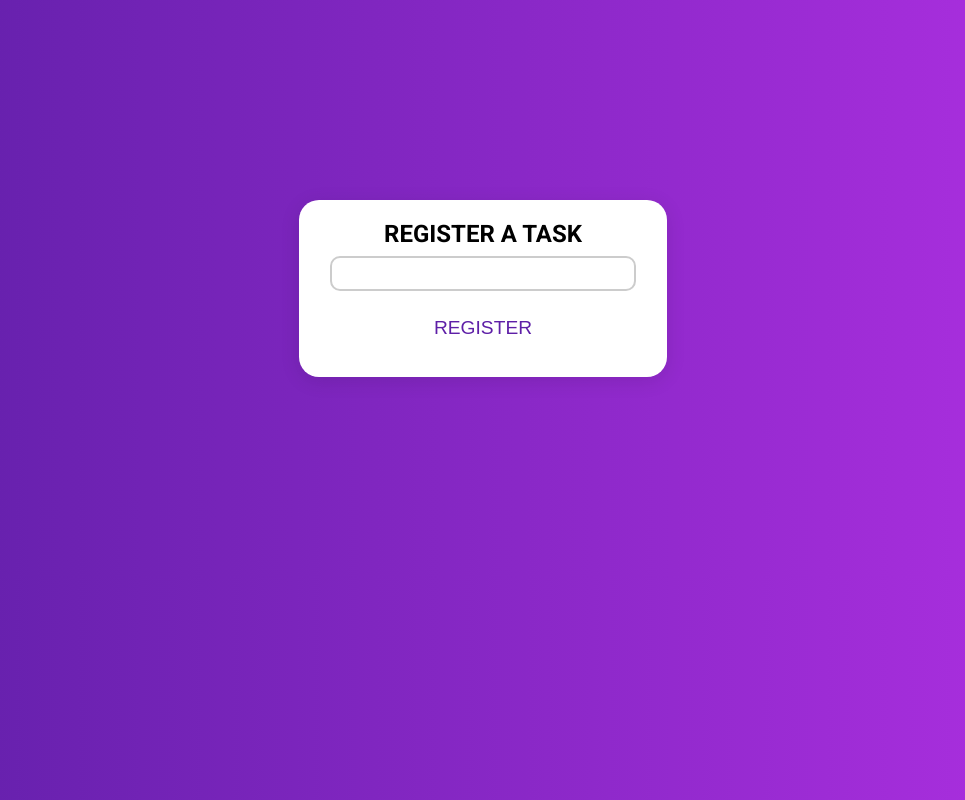
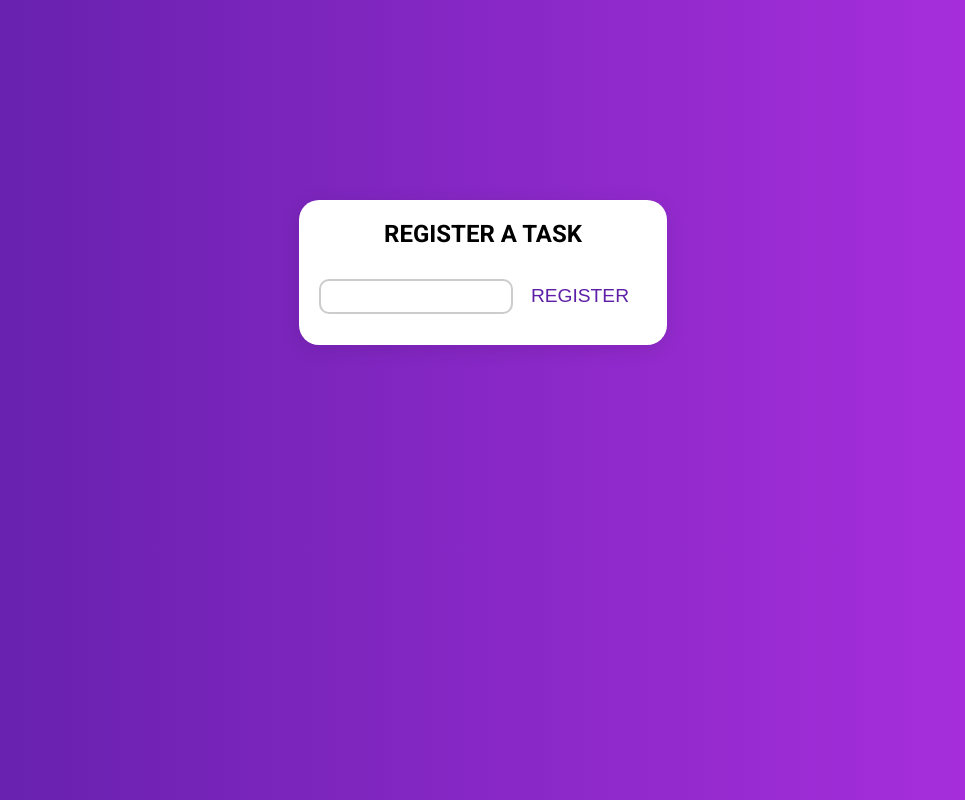
Before and after one commit to pradoscript/to-do, a website: page public/index.html in a window 1280 px wide. Shown: the whole page, without its empty margins (157-1122 px from the left). Drawn offline with Linux system fonts and the light colour scheme.

```diff
--- a/public/index.css
+++ b/public/index.css
@@ -22,29 +22,36 @@
     padding: 20px;
 }
 
-form > label, input, button {
+form{
+    display: flex;
+    flex-direction: column;
+    align-items: center;
+}
+
+form > section > label, input, button {
     margin: 1vh 0;
 }
 
 form > label {
     font-size: 1.5rem;
     font-weight: bold;
+    display: block;
 }
 
-form > input {
+form > section > input {
     border-radius: 10px;
     padding: 1vh;
     border: 2px solid #ccc;
-    width: calc(100% - 22px);
+    width: calc(100% - 122px);
     transition: border-color 0.3s;
 }
 
-form > input:focus {
+form > section > input:focus {
     border-color: #b030e3;
     outline: none;
 }
 
-form > button {
+form > section >  button {
     background-color: transparent;
     color: #5e1fa7;
     font-size: 1.2rem;
@@ -53,10 +60,9 @@
     padding: 1vh 2vh;
     cursor: pointer;
     transition: background-color 0.3s, color 0.3s, border-color 0.3s;
-
 }
 
-form > button:hover {
+form > section > button:hover {
     color: #000;
     border-color: #5722d3;
 }
@@ -102,3 +108,8 @@
     display: flex; /* Ativa o Flexbox para os botões */
     gap: 0; /* Sem espaço entre os botões */
 }
+
+.input-container {
+    display: flex; /* Ativa o Flexbox para o contêiner do input e botão */
+    align-items: center; /* Alinha os itens verticalmente ao centro */
+}
--- a/public/index.html
+++ b/public/index.html
@@ -14,8 +14,10 @@
     <main>
         <form>
             <label for="title">REGISTER A TASK</label> <br>
-            <input type="text" name="title" id="title">
-            <button>REGISTER</button>
+            <section class="input-container"> <!-- Novo contêiner para o input e botão -->
+                <input type="text" name="title" id="title">
+                <button>REGISTER</button>
+            </section>
         </form>
         <section>
             <ul id="nodots"></ul>
```
